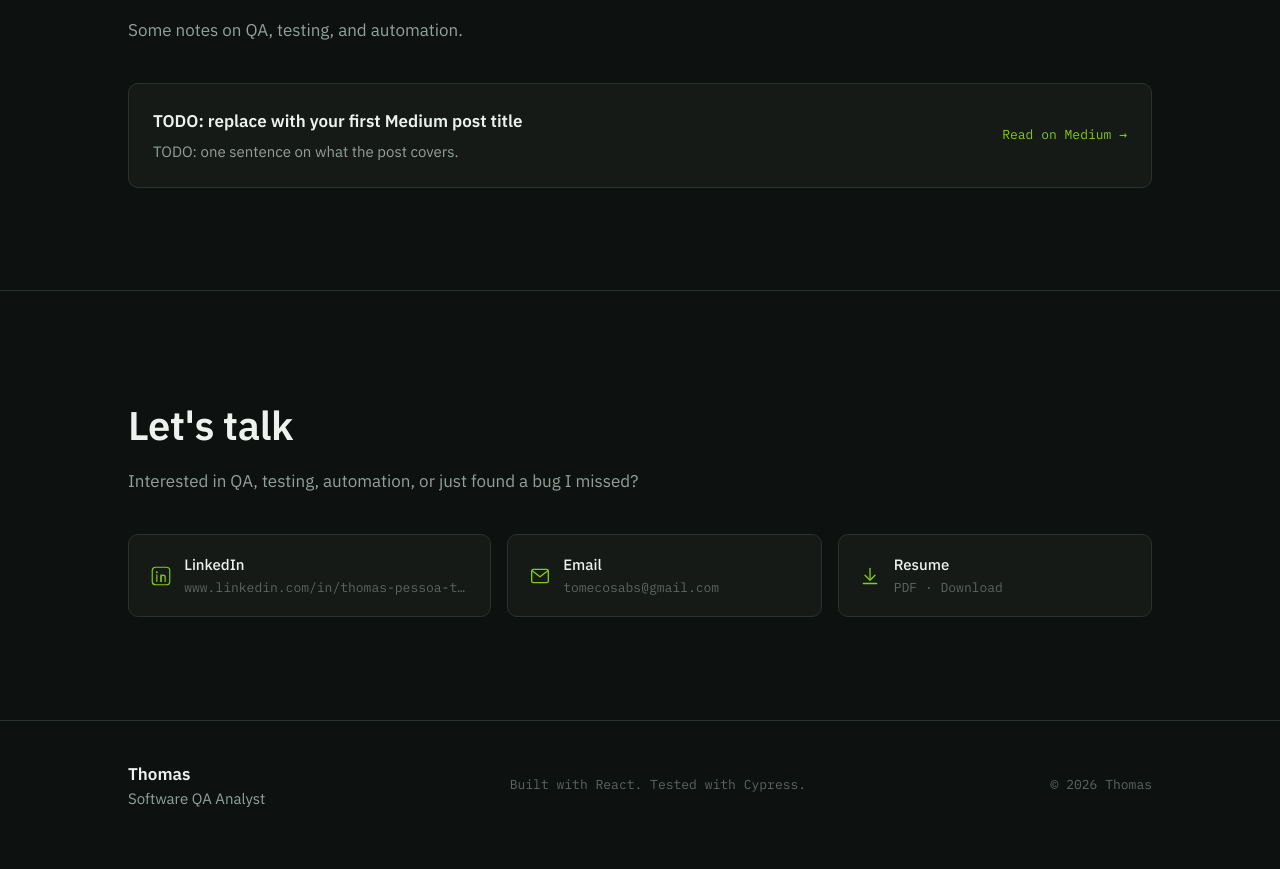
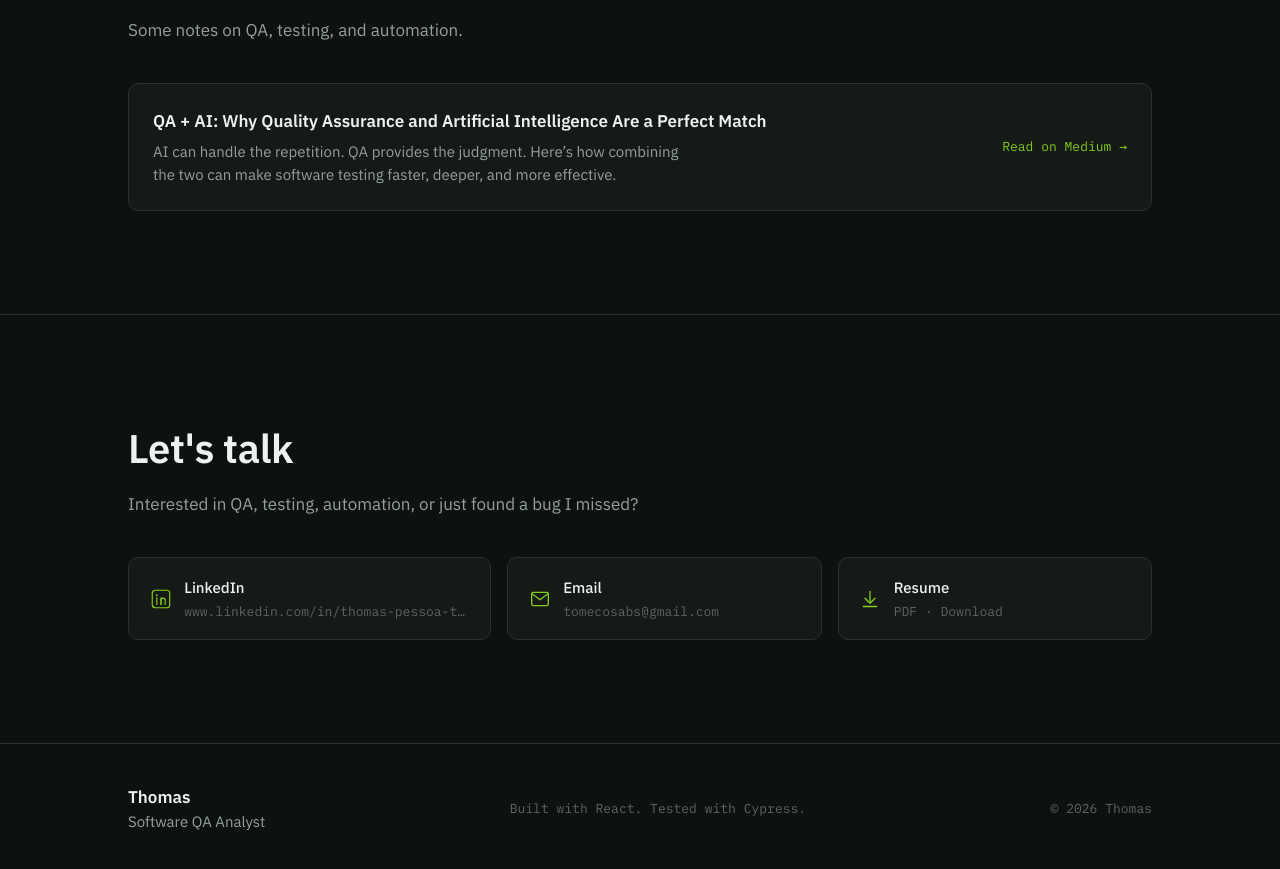
Before and after one commit to JohanJoestar333/portfolio, a React (Vite) app: page / in a window 1280 px wide. Shown: the part 5474-6343 px from the top of the page. Built offline with nearby package versions, Linux system fonts and the light colour scheme.

Commit message:
Update post title and description in writing.js

```diff
--- a/src/data/writing.js
+++ b/src/data/writing.js
@@ -8,8 +8,8 @@
 // delete its object. Order here is the order they're displayed in.
 export const posts = [
   {
-    title: 'TODO: replace with your first Medium post title',
-    description: 'TODO: one sentence on what the post covers.',
+    title: 'QA + AI: Why Quality Assurance and Artificial Intelligence Are a Perfect Match',
+    description: 'AI can handle the repetition. QA provides the judgment. Here’s how combining the two can make software testing faster, deeper, and more effective.',
     url: 'https://medium.com/@your-username/replace-with-real-url',
   },
 ]
```
